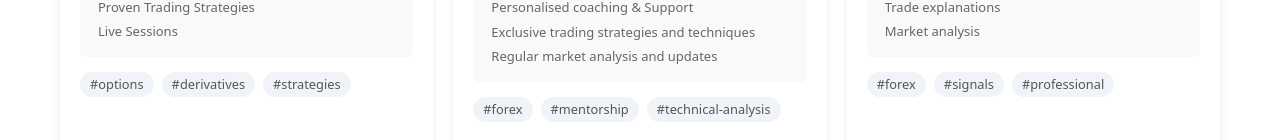
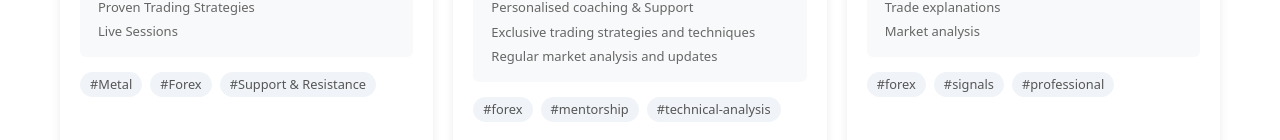
Before and after one commit to NaumM09/forexfuturecrypto, a React (Create React App) app: page /community in a window 1280 px wide. Shown: the part 1697-1837 px from the top of the page. Built offline with nearby package versions, Linux system fonts and the light colour scheme; no server answers.

Commit message:
updated events and community details

```diff
--- a/src/pages/navbar/community.js
+++ b/src/pages/navbar/community.js
@@ -65,7 +65,7 @@ const MOCK_COMMUNITIES = [
     members: 542,
     platform: 'x',
     platformUrl: 'https://x.com/optionstraderzar',
-    tags: ['options', 'derivatives', 'strategies'],
+    tags: ['Metal', 'Forex', 'Support & Resistance'],
     created: '2024-02-10',
     isFree: false,
     price: 'R500',
@@ -79,9 +79,9 @@ const MOCK_COMMUNITIES = [
     image: 'https://placehold.co/600x400/001e36/00b7c3?text=Ghost+formula+strategy',
     description: 'Unlcok the secrets and consistent trading success! Join out expert mentorship program and take your Forex trading to new heights!',
     country: 'South Africa',
-    members: 925,
+    members: 120,
     platform: 'whatsapp',
-    platformUrl: 'https://whatsapp.com/group/cairotradingclub',
+    platformUrl: 'https://www.tiktok.com/@boinelontsodi_22?_t=ZM-8ux1I1MrmuU&_r=1',
     tags: ['forex', 'mentorship', 'technical-analysis'],
     created: '2023-07-22',
     isFree: false,
```
